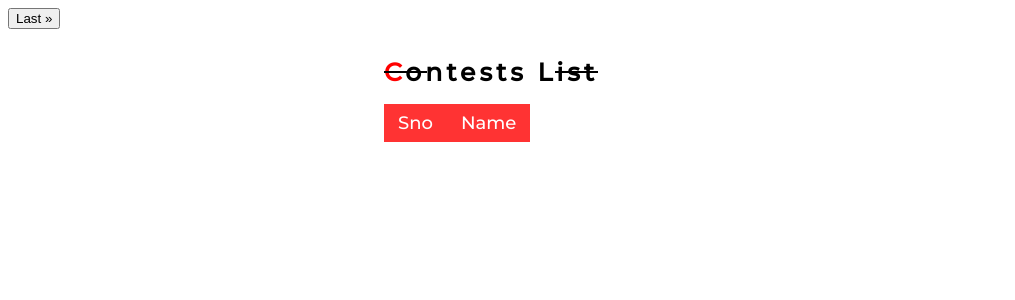
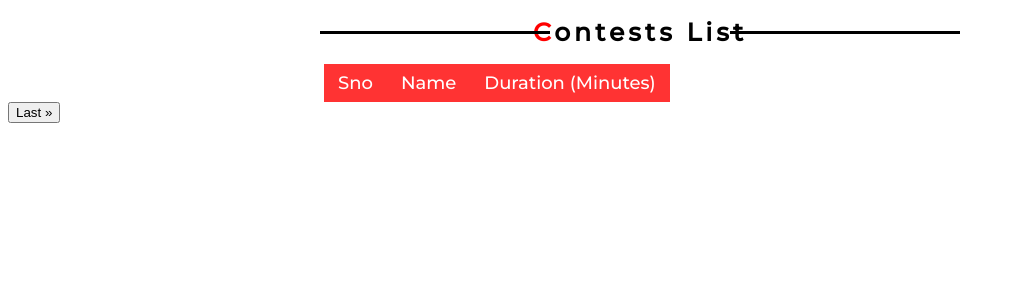
Before and after one commit to Shashank-Chugh/The-Mentor-Concept, a Django app: page /drona/contests/ in a window 1280 px wide. Shown: the top 300 px of the page, without its empty margins (0-1015 px from the left). Run offline with Django 3.2, Linux system fonts and the light colour scheme; data that the repository does not hold is empty.

Commit message:
Contest Names added to database and displayed

```diff
--- a/drona/models.py
+++ b/drona/models.py
@@ -4,5 +4,8 @@ from django.db import models
 class Contest(models.Model):
     id = models.IntegerField(primary_key=True)
     name = models.CharField(max_length=100)
+    duration=models.CharField(max_length=40)
+    start_time=models.CharField(max_length=40)
+
     def __str__(self):
         return self.name
--- a/drona/views.py
+++ b/drona/views.py
@@ -22,10 +22,18 @@ def getCat():
                ]
 
 def home(request):
+
+    contests_list = data("https://codeforces.com/api/contest.list")['result']
+
+    for contest in contests_list:
+        if Contest.objects.filter(id=contest['id']).exists():
+            break
+        Contest.objects.create(id= contest['id'], name=contest['name'] , duration=contest['durationSeconds'] , start_time=contest['startTimeSeconds'])
+
     gurus = list( request.user.profile.gurus.split(' '))
     categories = getCat()
 
-    context =   {  "gurus" : gurus  ,  "categories":categories}
+    context =   {  "gurus" : gurus  ,  "categories":categories , 'photoURL':request.user.profile.photoURL,'name':request.user.username}
     return render(request, 'drona/index.html',context)
 
 def isvalid_handle(handle):
@@ -77,7 +85,7 @@ def delete_guru(request):
 
 def contests_data(request):
     #handles from form
-    gurus = ["coder_pulkit_c" , 'shivamsinghal1012']
+    gurus = [ 'coder_pulkit_c']
 
     #assumption student handle is correct here , already checked during login
     student = "Shashank_Chugh"
@@ -88,7 +96,7 @@ def contests_data(request):
     student_contests=set()
 
     for submission in submissions_student:
-        if submission['author']['participantType']!='PRACTICE':
+        if (submission['author']['participantType']!='PRACTICE') &  (submission["problem"]["contestId"] <100000):
             student_contests.add(submission["problem"]["contestId"])
 
     for guru in gurus:
@@ -96,7 +104,7 @@ def contests_data(request):
 
         submissions_guru = fetched_data["result"]
         for submission in submissions_guru:
-            if submission['author']['participantType']!='PRACTICE':
+            if (submission['author']['participantType']!='PRACTICE') &  (submission["problem"]["contestId"] <100000):
                 guru_contests.add(submission["problem"]["contestId"])
 
 
@@ -104,8 +112,11 @@ def contests_data(request):
     sno=1
     for id in guru_contests:
         if id not in student_contests:
+
             link= "https://codeforces.com/contest/"+str(id)
-            contests_data.append({'sno':sno,'id':id,'link':link})
+            contest=Contest.objects.get(id=id)
+
+            contests_data.append({'sno':sno,'link':link , 'duration':contest.duration , 'name':contest.name})
             sno+=1
 
     # To be done
@@ -115,8 +126,6 @@ def contests_data(request):
 
 def contests(request):
      return render(request, 'drona/contests.html')
-
-
 
 
 
--- a/templates/drona/contests.html
+++ b/templates/drona/contests.html
@@ -26,10 +26,11 @@
         }
 
         .parent {
-            position: absolute;
-            top: 5%;
-            left: 30%;
+            width: 50%;
+            display: block;
+           margin:auto;
         }
+
 
         .herotext {
             font-size: 25px;
@@ -47,18 +48,18 @@
         .herotext:after {
             content: '';
             position: absolute;
-            height: 2px;
-            width: 20%;
+            height: 3px;
+            width: 18%;
             top: 31px;
             background: black;
         }
 
         .herotext:after {
-            right: 80%;
+            right: 57%;
         }
 
         .herotext:before {
-            left: 80%;
+            left: 57%;
         }
 
         tr>th {
@@ -139,6 +140,7 @@
 
         success: function (data) {
             tableData = data.contests_data
+            console.log(tableData)
 
             /*
             1 - Loop Through Array & Access each value
@@ -226,12 +228,16 @@
             table.append(` <tr>
                 <th>Sno</th>
                 <th>Name</th>
+                <th>Duration (Minutes)</th>
+
             </tr>`)
             for (var i = 1 in myList) {
                 //Keep in mind we are using "Template Litterals to create rows"
                 var row = `<tr>
                   <td>${myList[i].sno}</td>
-                  <td>  <a href="${myList[i].link}">      ${myList[i].id}  </a></td>
+                  <td>  <a href="${myList[i].link}">      ${myList[i].name}  </a></td>
+                  <td>${myList[i].duration/60}</td>
+
                     </tr>
                   `
                 table.append(row)
```
Also changed, not shown: templates/drona/index.html (+68 -51 lines), templates/drona/problems.html (+9 -8 lines), db.sqlite3, drona/migrations/0005_auto_20201211_1228.py (added).
